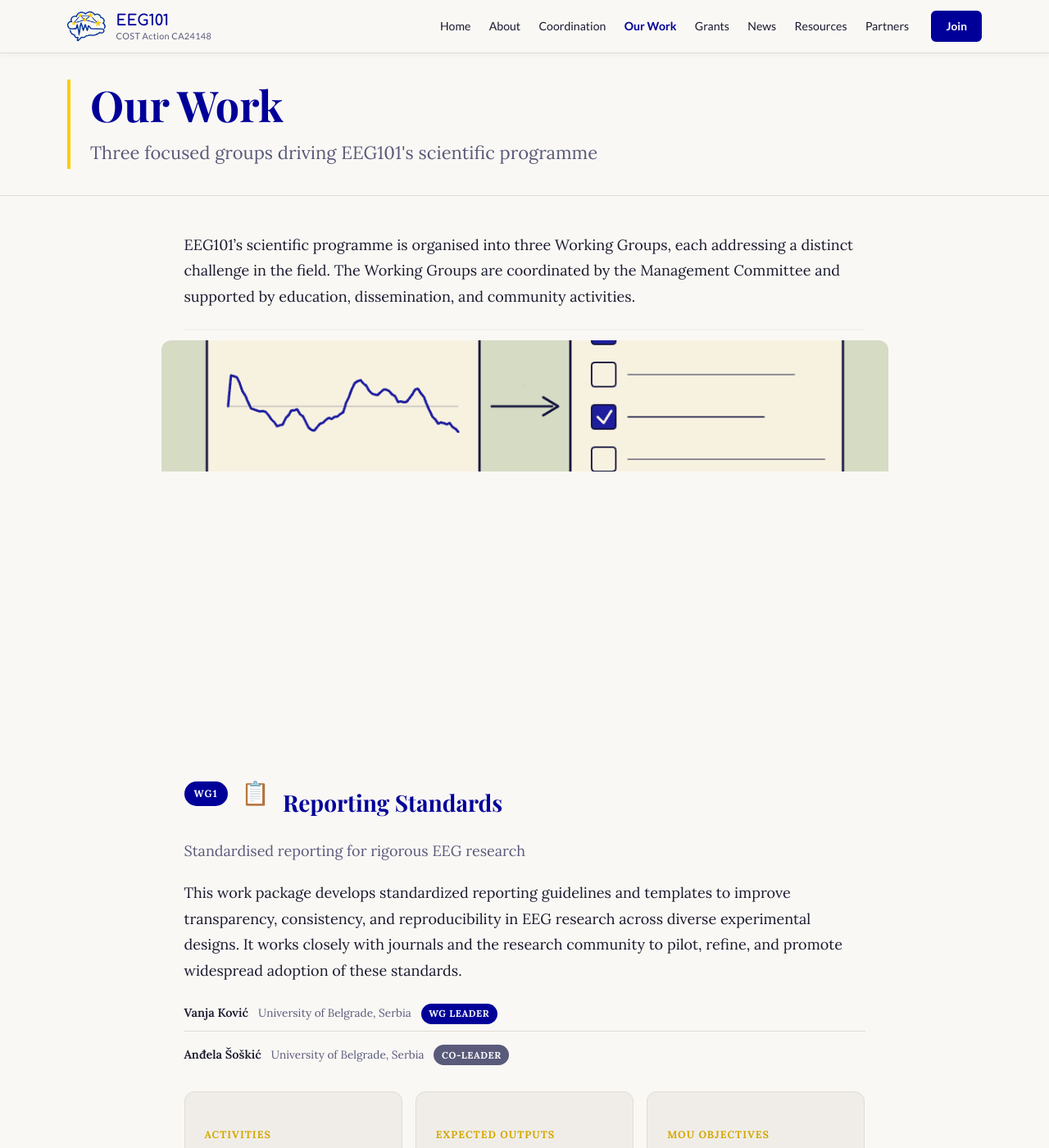
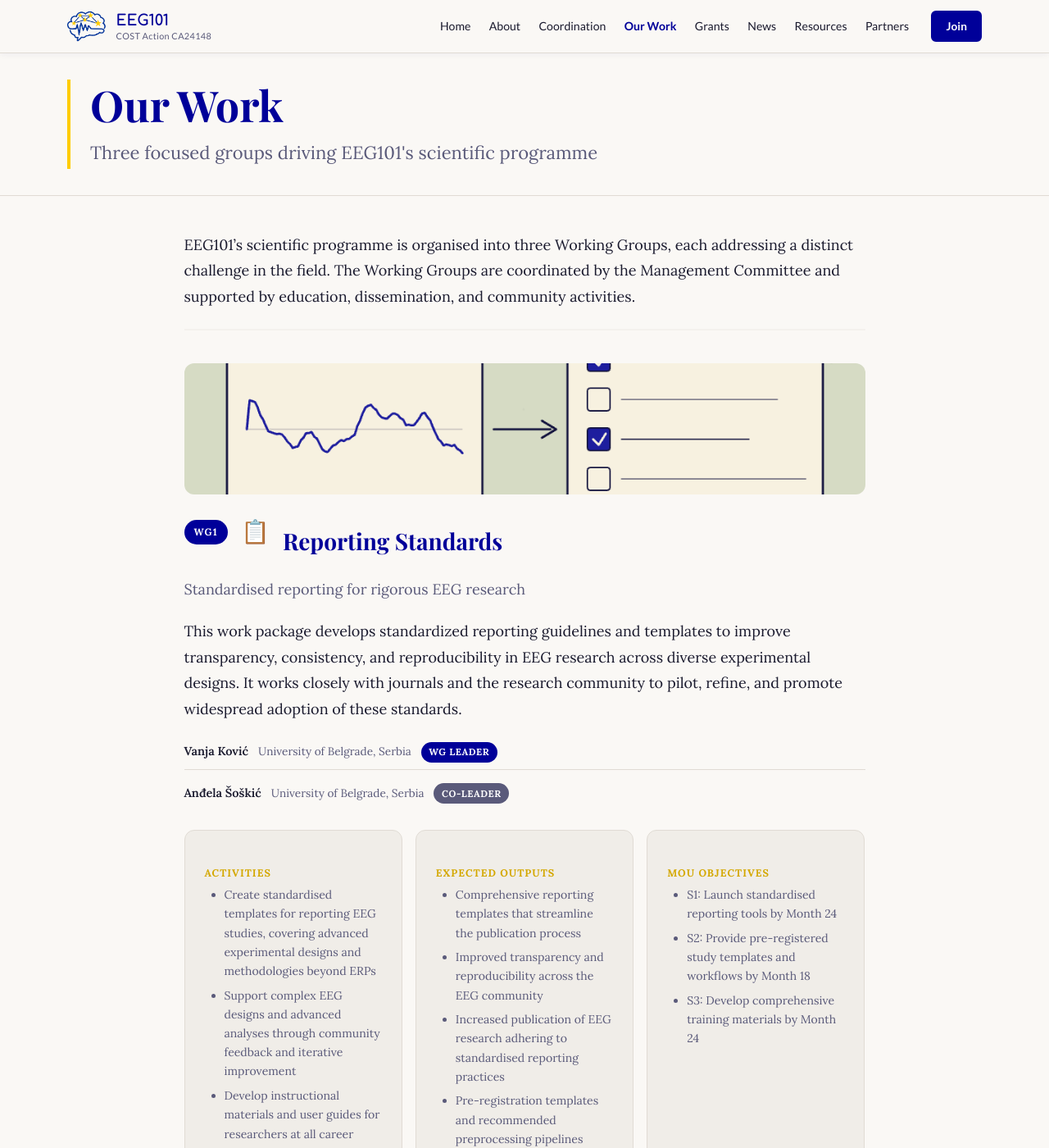
Before and after one commit to mcvinding/website-1, a Jekyll site: the page built from working-groups.md, in a window 1280 px wide and 1400 px high. Shown: the whole window at 82% size. Built offline with Jekyll 4.4.1, drawn with Linux system fonts in a browser that asks for light colours.

Commit message:
Fix WG image gap: add wg-section__thumb CSS matching home page card image height (160px, 0.5rem gap)

```diff
--- a/assets/css/style.css
+++ b/assets/css/style.css
@@ -803,6 +803,8 @@ strong { font-weight: 600; }
 .wg-section__icon { font-size: 1.75rem; }
 .wg-section__title { font-family: var(--font-heading); font-size: var(--step-2); font-weight: 700; margin: 0; color: var(--color-primary); }
 .wg-section__tagline { font-size: var(--step-0); color: var(--color-text-muted); margin: 0; flex-basis: 100%; }
+.wg-section__thumb { overflow: hidden; border-radius: var(--radius); margin-bottom: 0.5rem; }
+.wg-section__thumb img { width: 100%; height: 160px; object-fit: cover; display: block; }
 
 /* --- Activity Cards --- */
 .activity-card {
--- a/working-groups.md
+++ b/working-groups.md
@@ -17,7 +17,7 @@ EEG101's scientific programme is organised into three Working Groups, each addre
 {% for wg in wgs %}
 <section class="wg-section" id="{{ wg.id }}">
 {% if wg.image and wg.image != "" %}
-<div class="wg-card__thumb mb-3"><img src="{{ wg.image | relative_url }}" alt="{{ wg.title }}" loading="lazy" width="480" height="240"></div>
+<div class="wg-section__thumb"><img src="{{ wg.image | relative_url }}" alt="{{ wg.title }}" loading="lazy" width="480" height="240"></div>
 {% endif %}
 <div class="wg-section__header">
 <span class="wg-section__number">WG{{ wg.number }}</span>
```
